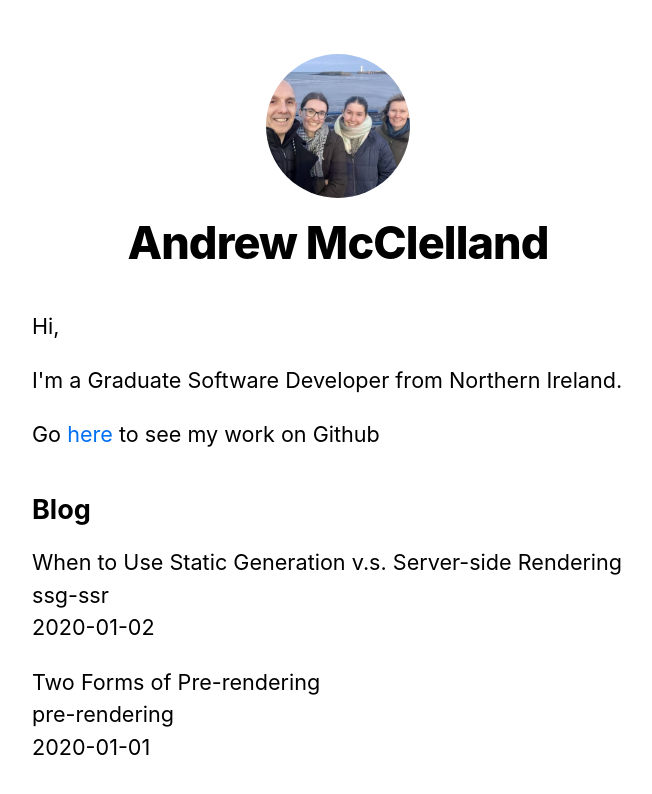
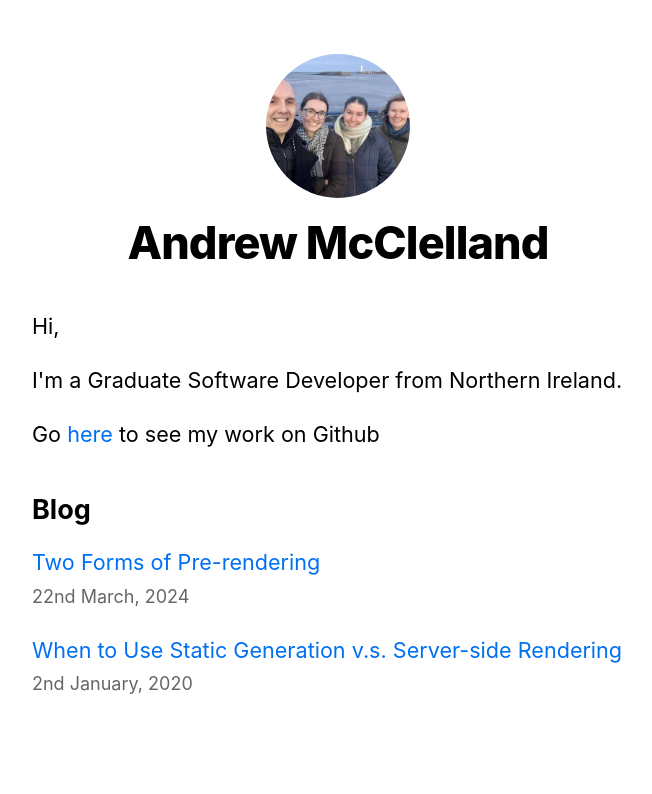
Before and after one commit to aejmcclelland/nextjs-myblog, a Next.js app: page / in a window 1280 px wide. Shown: the top 794 px of the page, without its empty margins (302-954 px from the left). Built offline with nearby package versions, Linux system fonts and the light colour scheme.

Commit message:
added date component

```diff
--- /dev/null
+++ b/components/date.js
@@ -0,0 +1,6 @@
+import { parseISO, format } from 'date-fns';
+
+export default function Date({ dateString }) {
+	const date = parseISO(dateString);
+	return <time dateTime={dateString}>{format(date, 'do LLLL, yyyy')}</time>;
+}
--- a/package.json
+++ b/package.json
@@ -6,6 +6,7 @@
     "start": "next start"
   },
   "dependencies": {
+    "date-fns": "^3.6.0",
     "gray-matter": "^4.0.3",
     "next": "latest",
     "react": "18.2.0",
--- a/pages/index.js
+++ b/pages/index.js
@@ -1,8 +1,9 @@
 import Head from 'next/head';
 import Layout, { siteTitle } from '../components/layout';
 import utilStyles from '../styles/utils.module.css';
-import homeStyles from '../styles/home.module.css';
 import { getSortedPostsData } from '../lib/posts';
+import Link from 'next/link';
+import Date from '../components/date';
 
 export default function Home({ allPostsData }) {
 	return (
@@ -31,11 +32,11 @@
 				<ul className={utilStyles.list}>
 					{allPostsData.map(({ id, date, title }) => (
 						<li className={utilStyles.listItem} key={id}>
-							{title}
+							<Link href={`/posts/${id}`}>{title}</Link>
 							<br />
-							{id}
-							<br />
-							{date}
+							<small className={utilStyles.lightText}>
+								<Date dateString={date} />
+							</small>
 						</li>
 					))}
 				</ul>
--- a/posts/pre-rendering.md
+++ b/posts/pre-rendering.md
@@ -1,6 +1,6 @@
 ---
 title: 'Two Forms of Pre-rendering'
-date: '2020-01-01'
+date: '2024-03-22'
 ---
 
 Next.js has two forms of pre-rendering: **Static Generation** and **Server-side Rendering**. The difference is in **when** it generates the HTML for a page.
```
Also changed, not shown: pages/posts/[id].js (+16 -1 lines), 1 other file (tests, documents, lock files or other folders).
